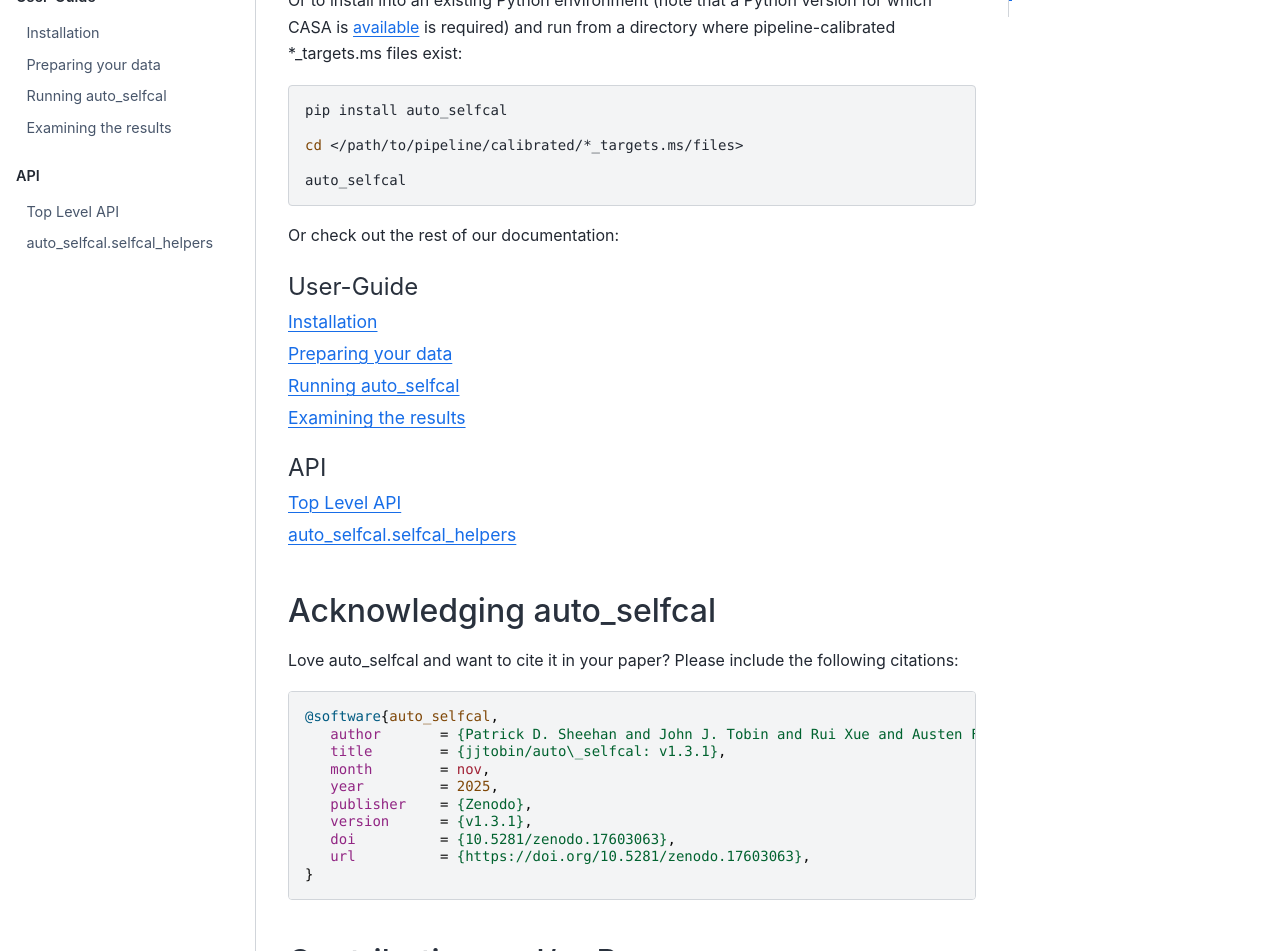
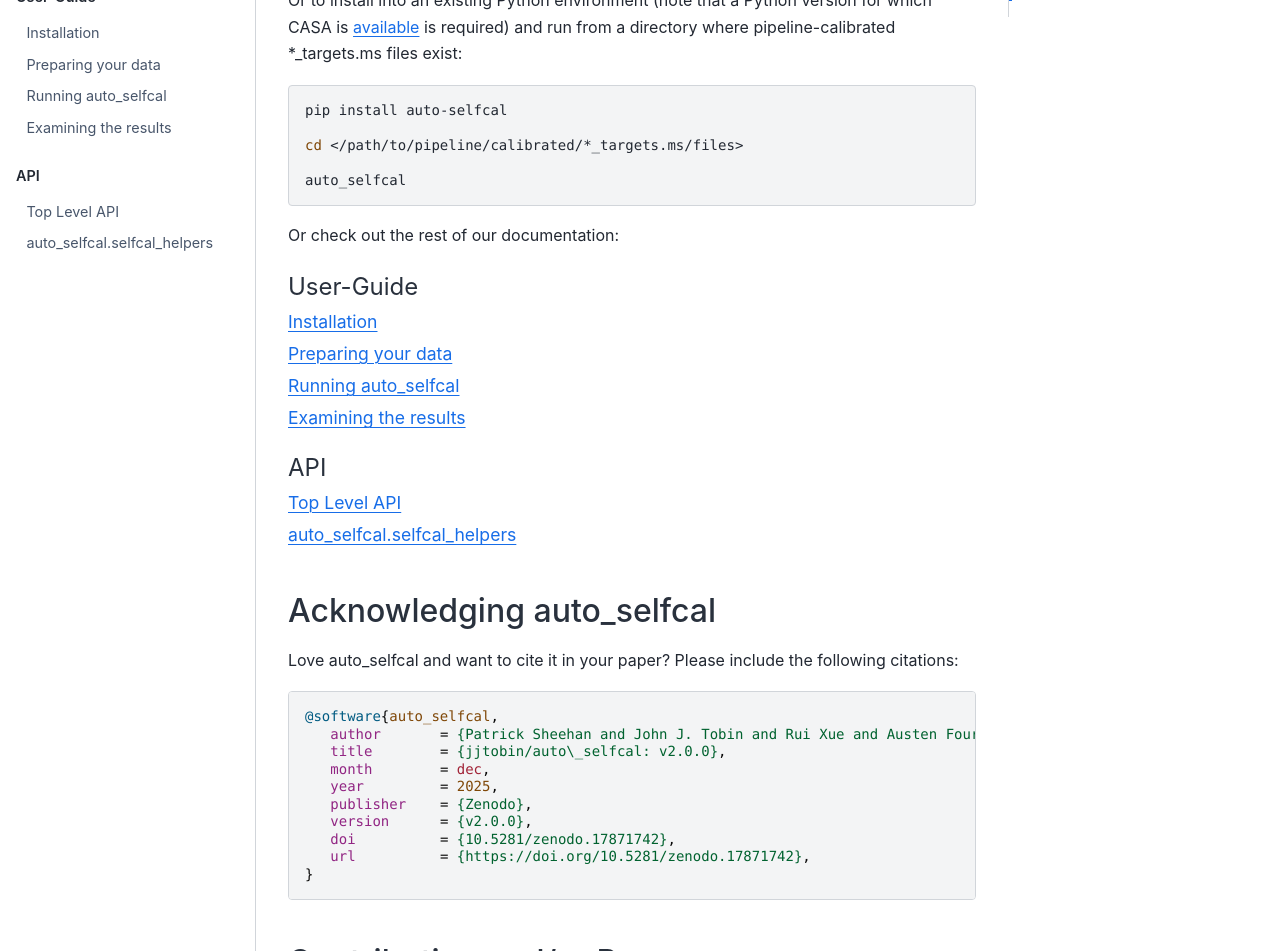
Before and after one commit to jjtobin/auto_selfcal, a Sphinx documentation site: the page built from docs/index.rst, in a window 1280 px wide and 1400 px high, scrolled down 421 px. Shown: the part 158-1109 px from the top of the window. Built offline with Sphinx 7.4.7 and the Sphinx Book theme 1.1.4, drawn with Linux system fonts in a browser that asks for light colours.

```diff
--- a/docs/index.rst
+++ b/docs/index.rst
@@ -27,7 +27,7 @@ Or to install into an existing Python environment (note that a Python version fo
 
 .. code-block:: bash
 
-   pip install auto_selfcal
+   pip install auto-selfcal
 
    cd </path/to/pipeline/calibrated/*_targets.ms/files>
 
@@ -59,14 +59,14 @@ Love auto_selfcal and want to cite it in your paper? Please include the followin
 .. code-block:: bibtex
 
    @software{auto_selfcal,
-      author       = {Patrick D. Sheehan and John J. Tobin and Rui Xue and Austen Fourkas},
-      title        = {jjtobin/auto\_selfcal: v1.3.1},
-      month        = nov,
+      author       = {Patrick Sheehan and John J. Tobin and Rui Xue and Austen Fourkas},
+      title        = {jjtobin/auto\_selfcal: v2.0.0},
+      month        = dec,
       year         = 2025,
       publisher    = {Zenodo},
-      version      = {v1.3.1},
-      doi          = {10.5281/zenodo.17603063},
-      url          = {https://doi.org/10.5281/zenodo.17603063},
+      version      = {v2.0.0},
+      doi          = {10.5281/zenodo.17871742},
+      url          = {https://doi.org/10.5281/zenodo.17871742},
    }
 
 Contributing and/or Bugs
--- a/docs/installation.rst
+++ b/docs/installation.rst
@@ -21,7 +21,7 @@ auto_selfcal can be installed into any Python environment using the pip package
 
 .. code-block:: bash
 
-    pip install auto_selfcal
+    pip install auto-selfcal
 
 Note that auto_selfcal depends on casatasks and casatools, both of which are available only in limited Python versions, so be sure to check your Python version before attempting to install. For further details, please see the `CASA compatibility matrix <https://casadocs.readthedocs.io/en/stable/notebooks/introduction.html#Compatibility>`_.
 
@@ -29,7 +29,7 @@ To install auto_selfcal with support for casampi:
 
 .. code-block:: bash
 
-    pip install auto_selfcal[mpi]
+    pip install auto-selfcal[mpi]
 
 A note: casampi can be quite particular about versions of mpi4py and other libraries. If you are having trouble, check the included environment.yaml file, which should document a configuration that works for casa 6.6.5 (and can be used to directly create a working environment within the Anaconda package manager, see below).
 
@@ -47,7 +47,7 @@ Once the environment is created, auto_selfcal can be pip installed into it:
 .. code-block:: bash
 
     conda activate casa-6.6.5
-    pip install auto_selfcal
+    pip install auto-selfcal
 
 A note on CASA versions
 -----------------------
```
Also changed, not shown: README.md (+9 -9 lines).
